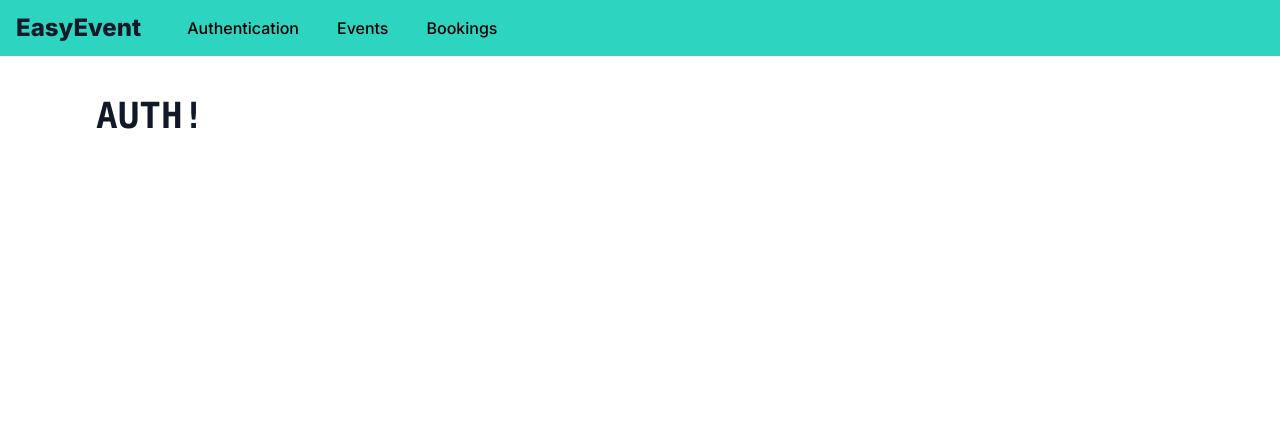
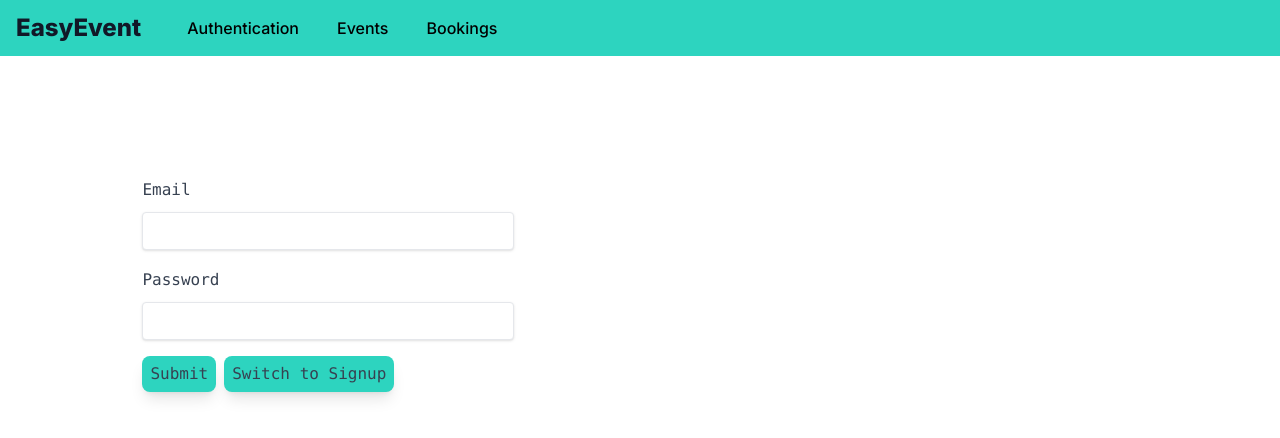
Before and after one commit to CodeHunt101/graphql-event-booking, a Next.js app in the folder client/: page /auth in a window 1280 px wide. Shown: the top 438 px of the page. Built offline with nearby package versions, Linux system fonts and the light colour scheme.

Commit message:
built auth page and requests

```diff
--- a/client/src/app/auth/page.tsx
+++ b/client/src/app/auth/page.tsx
@@ -1,5 +1,105 @@
+'use client'
+import { useRef, FormEvent, useState } from 'react'
+import './styles.css'
+
 const AuthPage = () => {
-  return (<h1>AUTH!</h1>)
+  const emailRef = useRef<HTMLInputElement>(null)
+  const passwordRef = useRef<HTMLInputElement>(null)
+  const [islogin, setIsLogin] = useState(true)
+
+  const handleSwitchMode = () => {
+    setIsLogin(()=>!islogin)
+  }
+
+  const handleSubmit = async (event: FormEvent<HTMLFormElement>) => {
+    event.preventDefault()
+    const email = emailRef.current?.value
+    const password = passwordRef.current?.value
+
+    if (email?.trim().length === 0 || password?.trim().length === 0) {
+      return
+    }
+
+    let requestBody = {
+      query: `
+        query {
+          login(email: "${email}", password: "${password}") {
+            userId
+            token
+            tokenExpiration
+          }
+        }
+      `,
+    }
+
+    if (!islogin) {
+      requestBody = {
+        query: `
+          mutation {
+            createUser(userInput: {email: "${email}", password: "${password}"}) {
+              _id
+              email
+            }
+          }
+        `,
+      }
+    }
+
+    try {
+      const response = await fetch('http://localhost:3000/graphql', {
+        method: 'POST',
+        body: JSON.stringify(requestBody),
+        headers: {
+          'Content-Type': 'application/json',
+        },
+      })
+      if (response.status !==200 && response.status !== 201) {
+        throw new Error('Failed!')
+      }
+      console.log({ response: await response.json() })
+      return response.json()
+    } catch (error) {
+      console.log(error)
+    }
+  }
+
+  return (
+    <form onSubmit={handleSubmit} className="w-96 max-w-[80%] mx-auto mt-20">
+      <div className="form-control">
+        <label htmlFor="email">Email</label>
+        <input
+          className="shadow appearance-none border rounded w-full py-2 px-3 text-gray-700 leading-tight focus:outline-none focus:shadow-outline"
+          type="email"
+          id="email"
+          ref={emailRef}
+        />
+      </div>
+      <div className="form-control">
+        <label htmlFor="password">Password</label>
+        <input
+          className="shadow appearance-none border rounded w-full py-2 px-3 text-gray-700 leading-tight focus:outline-none focus:shadow-outline"
+          type="password"
+          id="password"
+          ref={passwordRef}
+        />
+      </div>
+      <div className="form-actions">
+        <button
+          className="shadow-lg bg-teal-400 hover:bg-teal-600 active:bg-teal-600 rounded-lg py-1 px-2 mr-2"
+          type="submit"
+        >
+          Submit
+        </button>
+        <button
+          className="shadow-lg bg-teal-400 hover:bg-teal-600 active:bg-teal-600 rounded-lg py-1 px-2 mr-2"
+          type="button"
+          onClick={handleSwitchMode}
+        >
+          {`Switch to ${islogin ? 'Signup' : 'Login'}`}
+        </button>
+      </div>
+    </form>
+  )
 }
 
 export default AuthPage
--- /dev/null
+++ b/client/src/app/auth/styles.css
@@ -0,0 +1,13 @@
+.form-control label,
+.form-control input {
+  width: 100%;
+  display: block;
+}
+
+.form-control label {
+  margin-bottom: 0.5rem;
+}
+
+.form-control {
+  margin-bottom: 1rem;
+}
```
Also changed, not shown: 1 other file (tests, documents, lock files or other folders).
